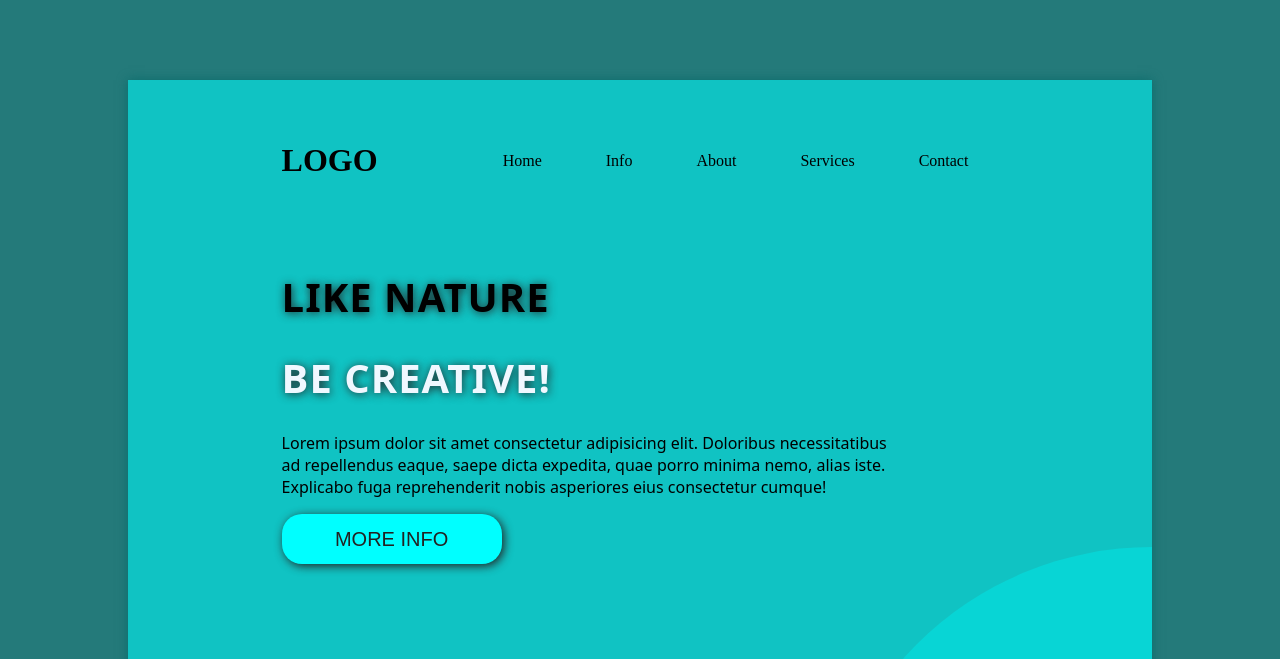
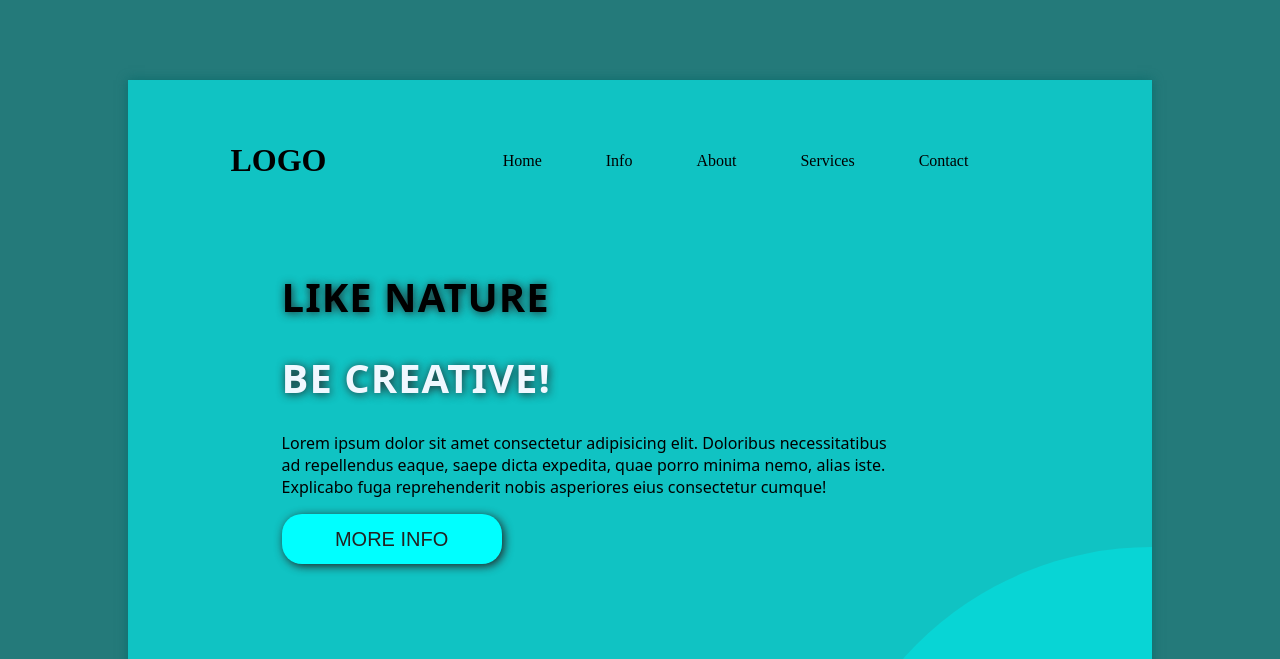
Before and after one commit to Kami000x/creative-nature, a plain HTML site: page index.html in a window 1280 px wide. Shown: the top 659 px of the page. Drawn offline with Linux system fonts and the light colour scheme.

Commit message:
Update styles.css

```diff
--- a/styles.css
+++ b/styles.css
@@ -37,7 +37,7 @@ body{
 
 header{
 
-    padding: 4% 15%;
+    padding: 4% 15% 4% 10%;
     display: flex;
     justify-content: space-between;
     align-items: center;
```
